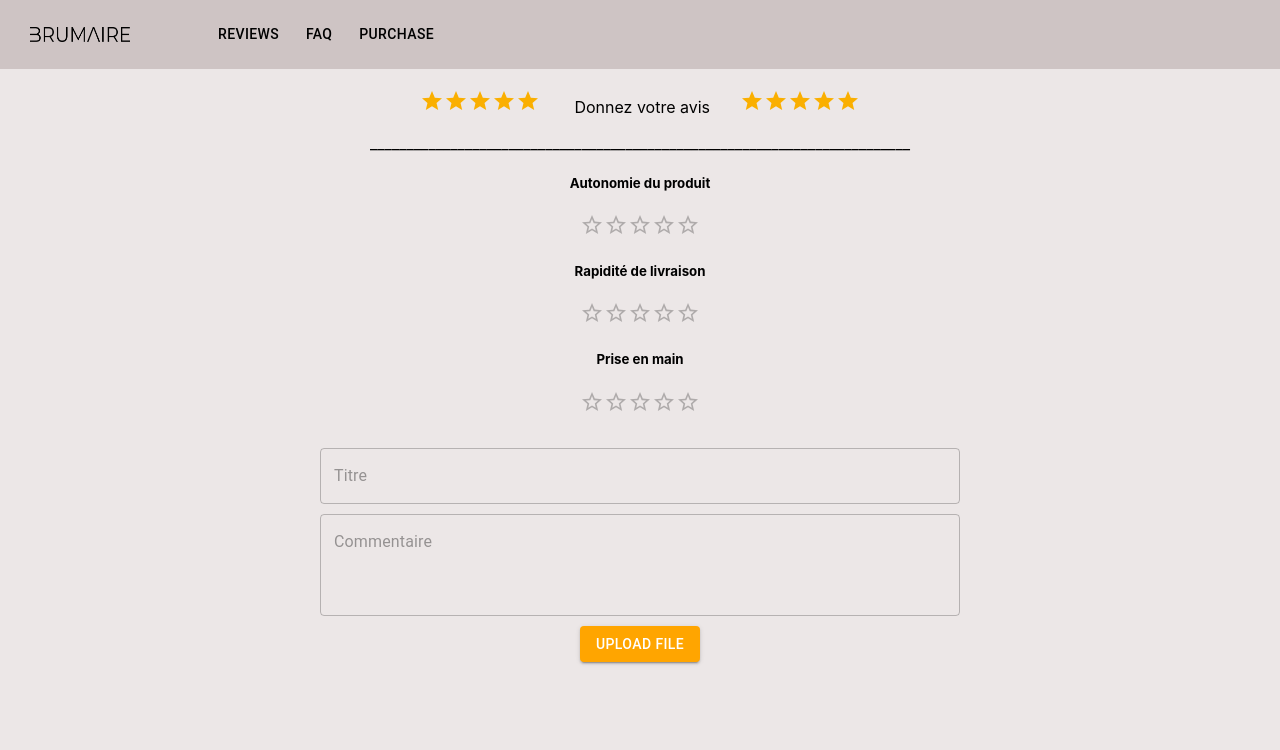
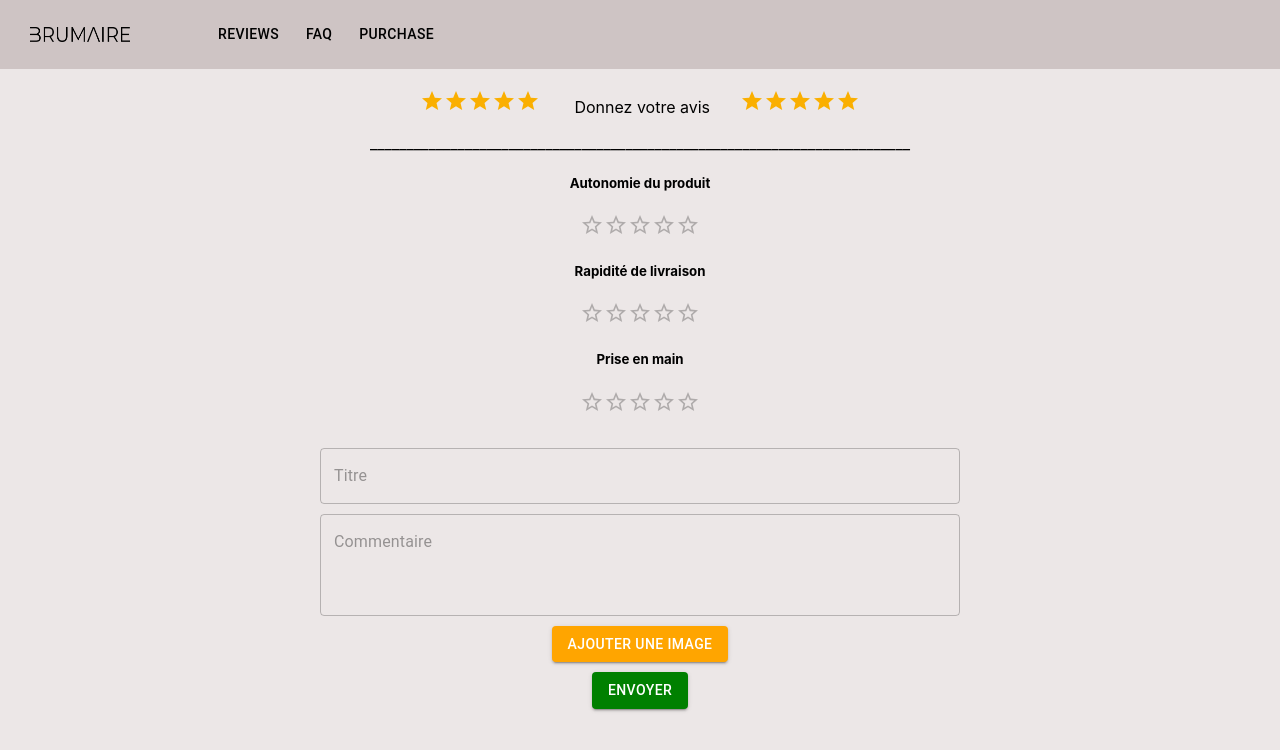
Before and after one commit to mlle-alois/Brumaire, a React (Create React App) app: page / in a window 1280 px wide. Shown: the top 750 px of the page. Built offline with nearby package versions, Linux system fonts and the light colour scheme.

Commit message:
modif ratings

```diff
--- a/src/components/ratings/Ratings.css
+++ b/src/components/ratings/Ratings.css
@@ -39,6 +39,12 @@
     margin-left: 25%;
 }
 
+.submit {
+    display: block;
+    width: 50%;
+    margin-left: 20%;
+}
+
 .LigneVide {
     height: 20px;
 }
--- a/src/components/ratings/Ratings.js
+++ b/src/components/ratings/Ratings.js
@@ -50,17 +50,21 @@ export function Ratings() {
                 <div className={"comment"} maxLines={5}><TextField fullWidth multiline rows={3}  placeholder={"Commentaire"} variant="outlined" size={"large"}></TextField></div>
 
 
-                <Button style={{background: 'orange'}}
+                <div><Button style={{background: 'orange', marginBottom: 10}}
 
                         variant="contained"
                         component="label"
                 >
-                        Upload File
+                        Ajouter une image
                     <input
                         type="file"
                         hidden
                     />
-                </Button>
+                </Button></div>
+
+                <div claaName={"submit"}><Button variant="contained" style={{background: 'green'}}>
+                    Envoyer
+                </Button></div>
 
                 <div className={"LigneVide"}></div>
 
```
